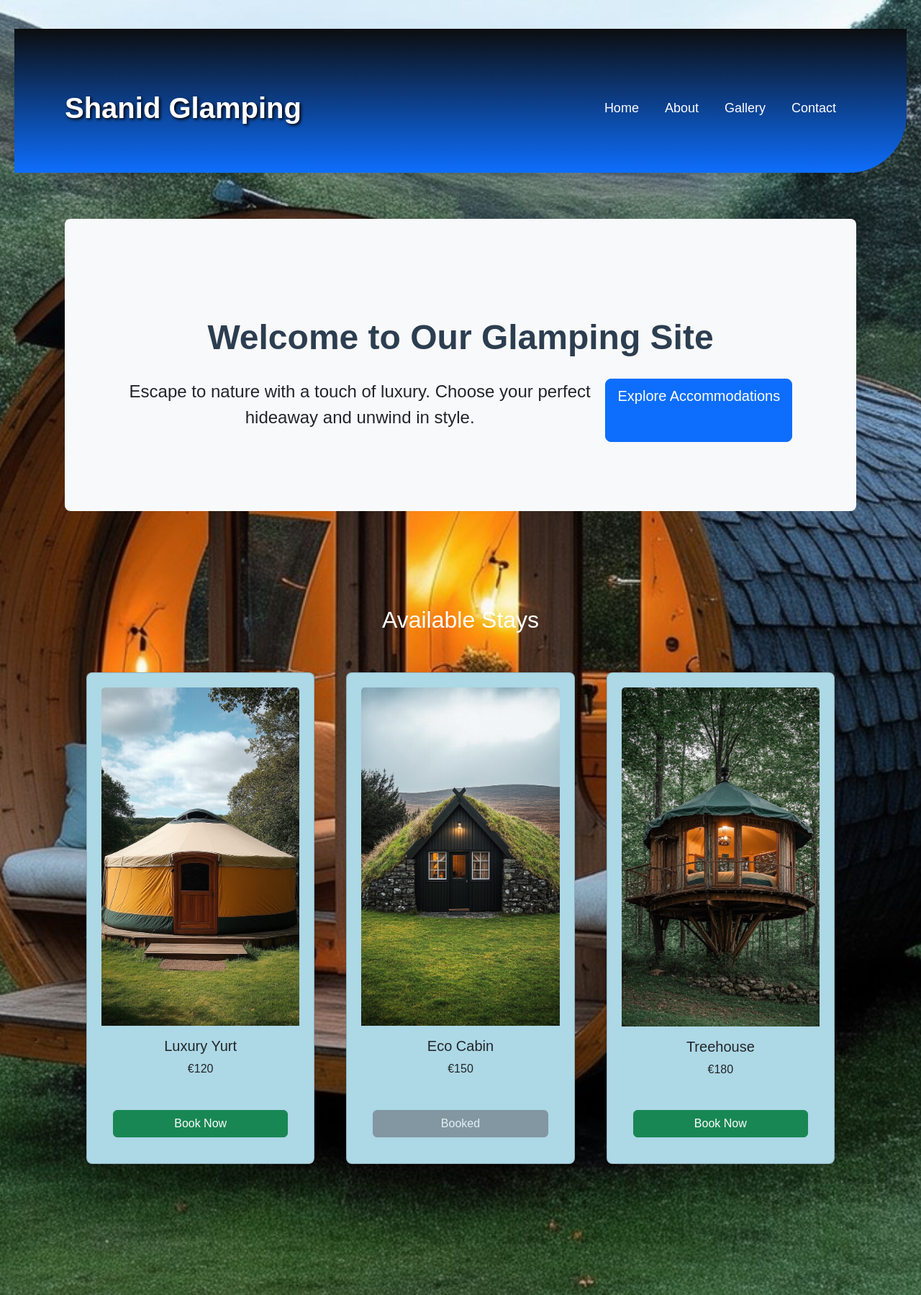
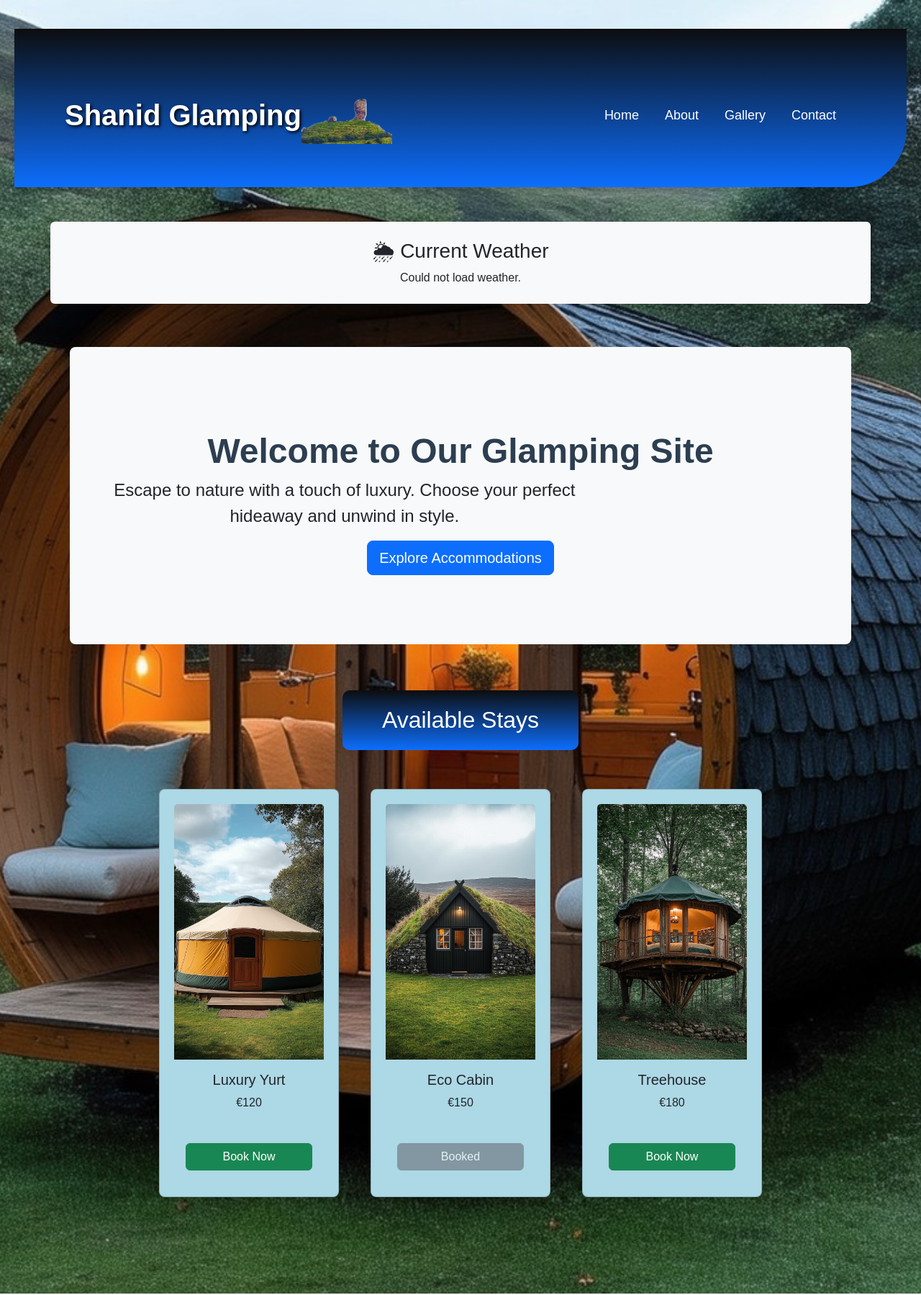
Before and after one commit to aruttle/assignment-module-3, a Flask app: page / in a window 1280 px wide. Shown: the whole page at 72% size. Run offline with Flask 3, Linux system fonts and the light colour scheme.

Commit message:
Added logo Added API integration for fetching weather data Fixed some links for Flask Added some more CSS for better styling

```diff
--- a/static/css/style.css
+++ b/static/css/style.css
@@ -16,6 +16,11 @@
     z-index: 1000;
     box-shadow: 0 4px 6px rgba(0, 0, 0, 0.1);
 
+}
+
+.logo {
+    height: 80px;
+    width: auto;
 }
 
 nav.navbar ul li {
@@ -64,6 +69,8 @@
     text-decoration: none;
 }
 
+
+
 h1 {
     color: #2c3e50;
     margin-top: 20px;
@@ -77,6 +84,12 @@
     padding: 40px 20px;
     gap: 20px;
 }
+
+#welcome-section {
+    padding: 0;
+    justify-content: center;
+}
+
 
 body{
     background-image: url("../images/default.jpg");
@@ -125,6 +138,19 @@
     border-radius: 12px;
 }
 
-#accommodationsText {
+#accommodations {
+    border-radius:10px;
+    background-image: linear-gradient(#0c0d0f,#0d6efd);
     color: white;
+    margin-top: 20px;
+    margin-bottom: 0px;
+    padding-bottom: 2%;
+    padding-left: 5%;
+    padding-right: 5%;
+    padding-top: 2%;
 }
+
+#accommodation-list {
+    margin-top: 0;
+    padding-top: 0;
+}
--- /dev/null
+++ b/static/js/api.js
@@ -0,0 +1,23 @@
+  // ==========================
+    //  API Functionality
+    // ==========================
+
+    async function getWeather() {
+        const lat = 53.3498;
+        const lon = -6.2603;
+        const url = `https://api.open-meteo.com/v1/forecast?latitude=${lat}&longitude=${lon}&current_weather=true`;
+
+        try {
+            const response = await fetch(url);
+            const data = await response.json();
+            document.getElementById("weather-info").innerHTML = `
+                <p>Temp: ${data.current_weather.temperature}°C</p>
+                <p>Wind: ${data.current_weather.windspeed} km/h</p>
+            `;
+        } catch (error) {
+            console.error("Error fetching weather:", error);
+            document.getElementById("weather-info").innerHTML = "Could not load weather.";
+        }
+    }
+
+    getWeather();
--- a/templates/base.html
+++ b/templates/base.html
@@ -9,20 +9,29 @@
 <body>
     <nav class="navbar navbar-expand-lg navbar-dark bg-dark mb-4">
         <div class="container">
-            <a class="navbar-brand" href="/">Shanid Glamping</a>
+            <a class="navbar-brand d-flex align-items-center" href="/">
+                Shanid Glamping
+                <img src="{{ url_for('static', filename='images/logo.png') }}" alt="Shanid Glamping Logo" class="logo">
+            </a>
             <button class="navbar-toggler" type="button" data-bs-toggle="collapse" data-bs-target="#navbarNav">
                 <span class="navbar-toggler-icon"></span>
             </button>
             <div class="collapse navbar-collapse" id="navbarNav">
                 <ul class="navbar-nav ms-auto">
-                    <li class="nav-item"><a class="nav-link" href="/">Home</a></li>
-                    <li class="nav-item"><a class="nav-link" href="/about">About</a></li>
-                    <li class="nav-item"><a class="nav-link" href="/gallery">Gallery</a></li>
-                    <li class="nav-item"><a class="nav-link" href="/contact">Contact</a></li>
+                    <li class="nav-item"><a class="nav-link" href="{{ url_for('home') }}">Home</a></li>
+                    <li class="nav-item"><a class="nav-link" href="{{ url_for('about') }}">About</a></li>
+                    <li class="nav-item"><a class="nav-link" href="{{ url_for('gallery') }}">Gallery</a></li>
+                    <li class="nav-item"><a class="nav-link" href="{{ url_for('contact') }}">Contact</a></li>
                 </ul>
             </div>
         </div>
     </nav>
+    <section id="weather-section" class="container mt-5 p-4 bg-light shadow rounded text-center">
+        <div id="weather-container">
+            <h3>🌦 Current Weather</h3>
+            <div id="weather-info">Loading weather...</div>
+        </div>
+    </section>
 
     <div class="container">
         {% block content %}{% endblock %}
@@ -30,5 +39,6 @@
 
     <script src="https://cdn.jsdelivr.net/npm/bootstrap@5.3.3/dist/js/bootstrap.bundle.min.js"></script>
     <script src="{{ url_for('static', filename='js/script.js') }}"></script>
+    <script defer src="../static/js/api.js"></script>
 </body>
 </html>
--- a/templates/home.html
+++ b/templates/home.html
@@ -4,21 +4,21 @@
 
 {% block content %}
 <!-- Welcome -->
-<div class="p-5 mb-4 bg-light rounded-3">
-  <div class="container py-5">
+<div class="p-5 mb-4 bg-light rounded-3 text-center" id="welcome-section">
+  <div class="container-fluid py-5 text-center">
     <h1 class="display-5 fw-bold">Welcome to Our Glamping Site</h1>
-    <p class="col-md-8 fs-4">Escape to nature with a touch of luxury. Choose your perfect hideaway and unwind in style.</p>
+    <p class="col-md-8 fs-4 text-center" id="welcome-note">Escape to nature with a touch of luxury. Choose your perfect hideaway and unwind in style.</p>
     <a href="#accommodations" class="btn btn-primary btn-lg">Explore Accommodations</a>
   </div>
 </div>
 
-<!-- Accommodations Section -->
-<div class="container my-5" id="accommodations">
-  <h2 class="mb-4 text-center" id="accommodationsText">Available Stays</h2>
-  <div class="row justify-content-center">
+<!-- Accommodation  -->
+<h2 class="mb-4" id="accommodations">Available Stays</h2>
+<div class="container" id="accommodation-list">
+  <div class="row">
     {% for acc in accommodations %}
-    <div class="col-md-6 col-lg-4 mb-4 d-flex">
-      <div class="card h-100 shadow-sm w-100">
+    <div class="col-md-4 mb-4">
+      <div class="card h-100 shadow-sm">
         <img src="{{ url_for('static', filename='images/' ~ acc.image) }}" class="card-img-top" alt="{{ acc.name }}">
         <div class="card-body d-flex flex-column">
           <h5 class="card-title">{{ acc.name }}</h5>
```
Also changed, not shown: static/images/logo.png (added).
